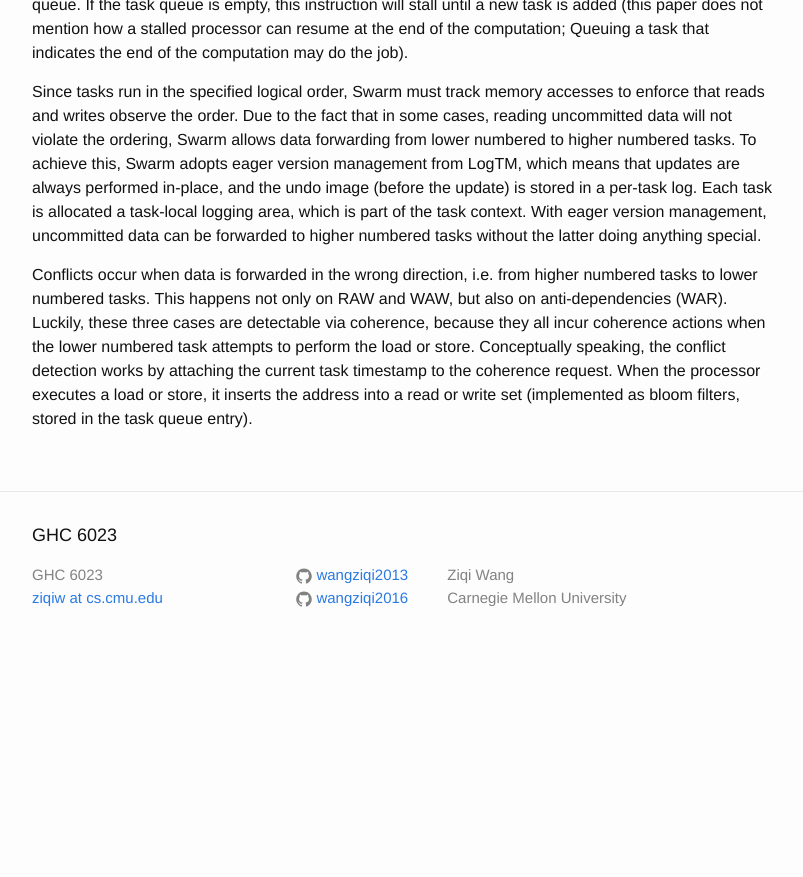
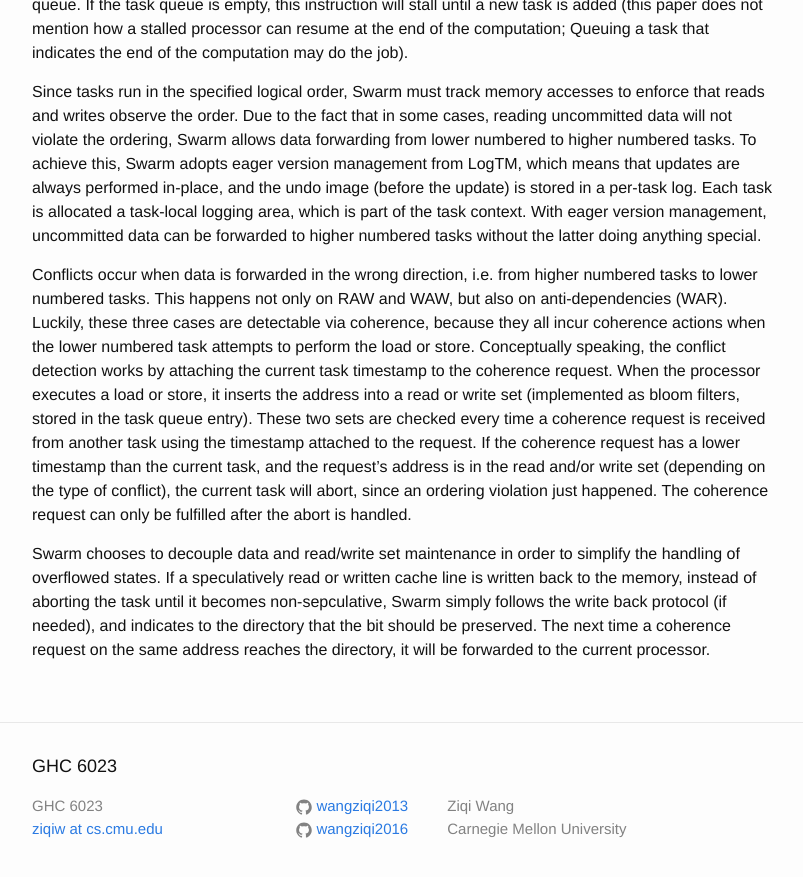
Before and after one commit to wangziqi2013/wangziqi2013.github.io, a Jekyll site: the page built from _posts/2019-08-12-swarm.markdown, in a window 1280 px wide and 900 px high, scrolled down 1831 px. Shown: the top 877 px of the window, without its empty margins (238-1041 px from the left). Built offline with Jekyll 4.4.1, drawn with Linux system fonts in a browser that asks for light colours; before the commit the page ends 2500 px from its top, so only the background shows below that.

Commit message:
Adding cd

```diff
--- a/_posts/2019-08-12-swarm.markdown
+++ b/_posts/2019-08-12-swarm.markdown
@@ -79,4 +79,13 @@ happens not only on RAW and WAW, but also on anti-dependencies (WAR). Luckily, t
 because they all incur coherence actions when the lower numbered task attempts to perform the load or store. Conceptually
 speaking, the conflict detection works by attaching the current task timestamp to the coherence request. When the processor
 executes a load or store, it inserts the address into a read or write set (implemented as bloom filters, stored in the task
-queue entry).
+queue entry). These two sets are checked every time a coherence request is received from another task using the timestamp
+attached to the request. If the coherence request has a lower timestamp than the current task, and the request's address
+is in the read and/or write set (depending on the type of conflict), the current task will abort, since an ordering violation
+just happened. The coherence request can only be fulfilled after the abort is handled.
+
+Swarm chooses to decouple data and read/write set maintenance in order to simplify the handling of overflowed states. If
+a speculatively read or written cache line is written back to the memory, instead of aborting the task until it becomes
+non-sepculative, Swarm simply follows the write back protocol (if needed), and indicates to the directory that the bit
+should be preserved. The next time a coherence request on the same address reaches the directory, it will be forwarded
+to the current processor.
```
